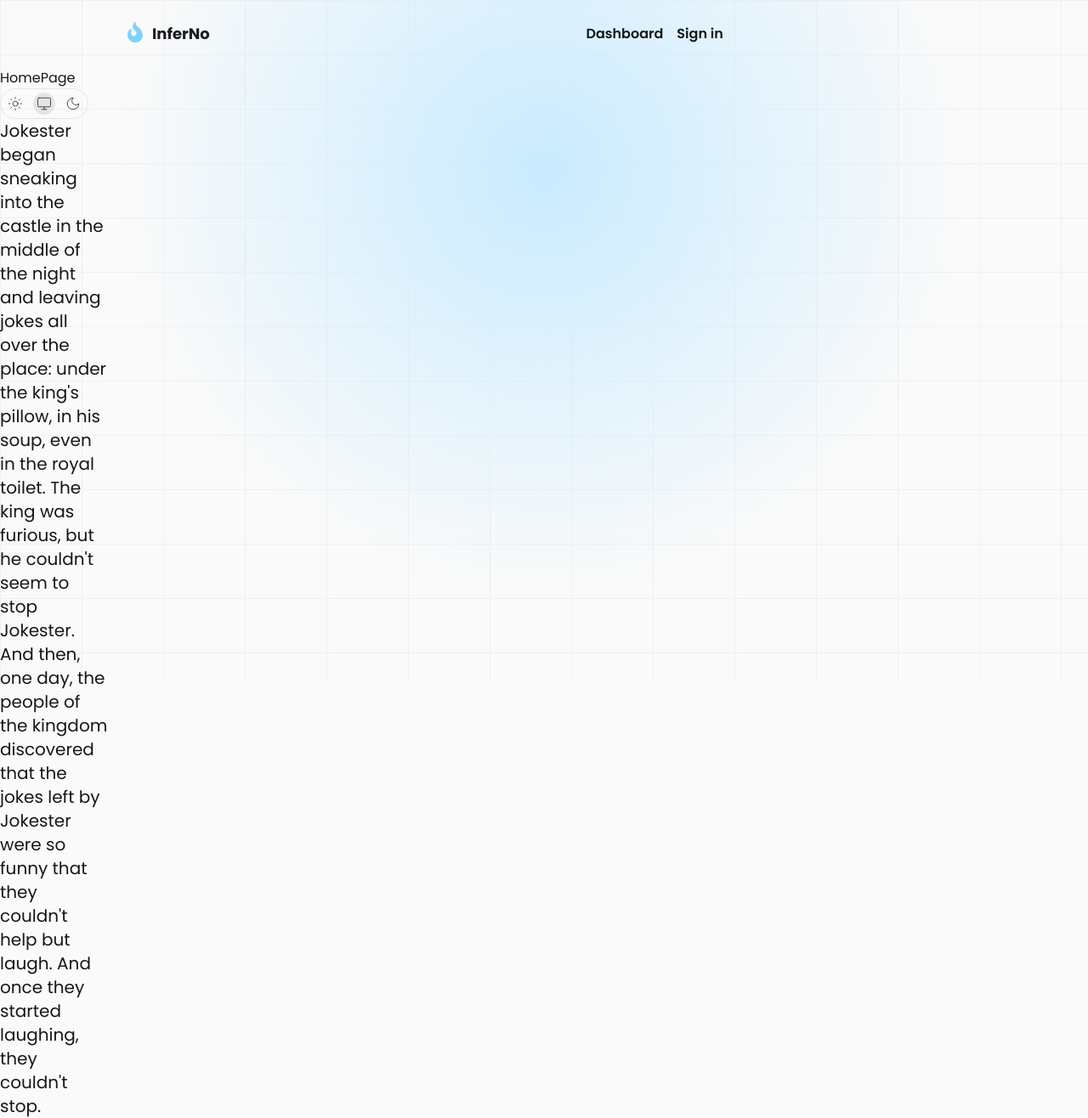
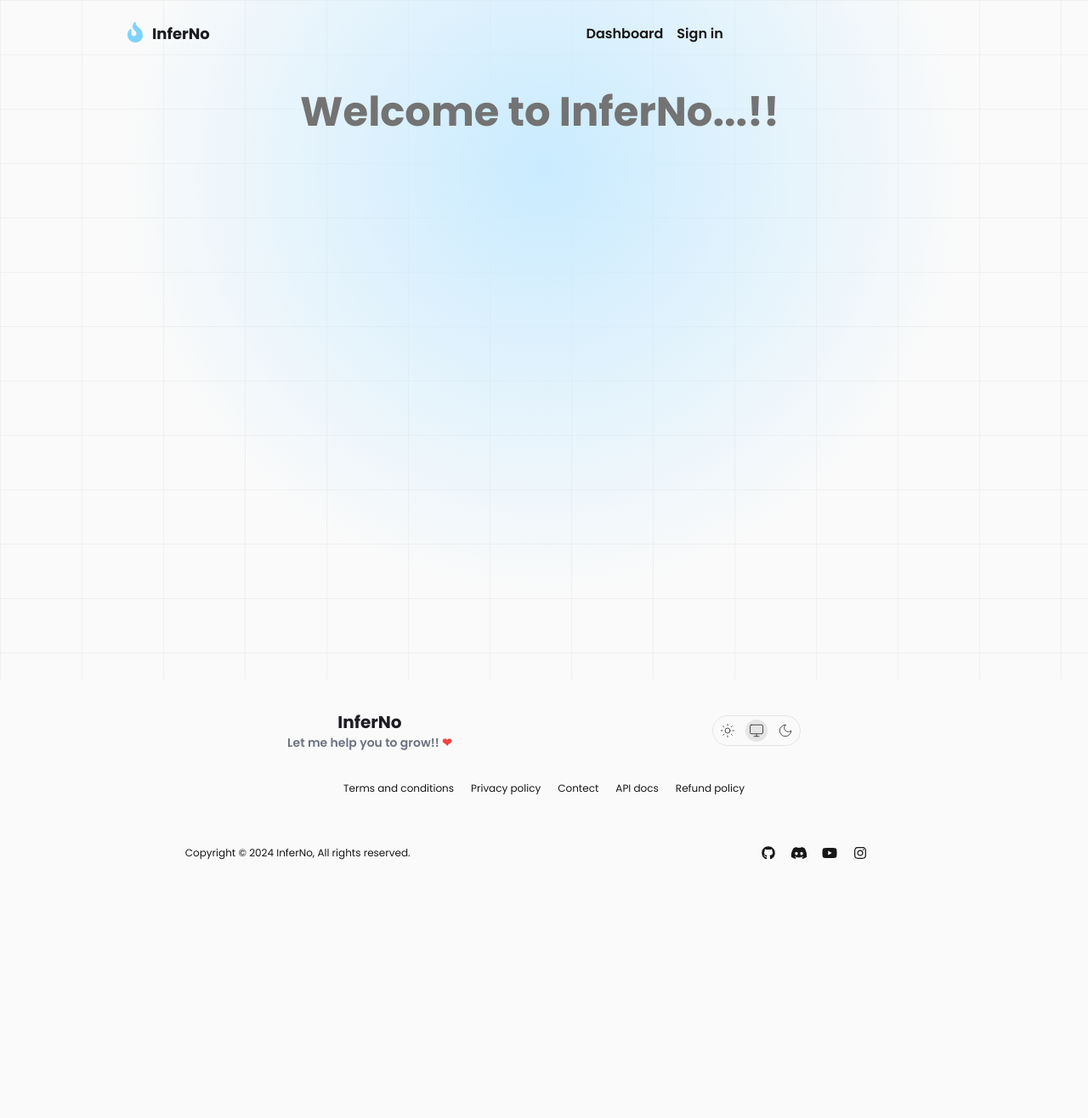
Before and after one commit to kumar-rinku0/inferno, a Next.js app: page / in a window 1280 px wide. Shown: the whole page at 85% size. After the commit the page ends 1052 px from the top, so only its background shows below. Built offline with nearby package versions, Linux system fonts and the light colour scheme; no server answers.

Commit message:
animation, footer update

```diff
--- a/package.json
+++ b/package.json
@@ -14,6 +14,7 @@
     "@radix-ui/react-scroll-area": "^1.1.0",
     "class-variance-authority": "^0.7.0",
     "clsx": "^2.1.1",
+    "framer-motion": "^11.3.21",
     "lucide-react": "^0.417.0",
     "next": "14.2.5",
     "next-themes": "^0.3.0",
--- a/src/app/(root)/layout.tsx
+++ b/src/app/(root)/layout.tsx
@@ -1,4 +1,5 @@
 import ContextProvider from "@/components/context-provider";
+import Footer from "@/components/root/footer";
 import RootNav from "@/components/root/root-nav";
 
 const RootLayout = ({ children }: { children: React.ReactNode }) => {
@@ -9,6 +10,7 @@ const RootLayout = ({ children }: { children: React.ReactNode }) => {
           <div className="absolute bottom-0 left-0 right-0 top-0 bg-[radial-gradient(circle_500px_at_50%_200px,#C9EBFF,transparent)] dark:-z[-2] dark:bg-neutral-950 dark:bg-[radial-gradient(ellipse_80%_80%_at_50%_-20%,rgba(120,119,198,0.3),rgba(255,255,255,0))]">
             <RootNav />
             <main>{children}</main>
+            <Footer />
           </div>
         </div>
       </ContextProvider>
--- a/src/app/(root)/page.tsx
+++ b/src/app/(root)/page.tsx
@@ -1,23 +1,12 @@
 import { ThemeToggle } from "@/components/ui/theme-toggle";
 import { ScrollArea, ScrollBar } from "@/components/ui/scroll-area";
+import AnimatedText from "@/components/root/animated-text";
 export default function Home() {
   return (
-    <div>
-      <ScrollArea className="h-full w-full ">
-          HomePage
-          <div className="w-fit">
-            <ThemeToggle />
-          </div>
-          <div className="text-xl w-32">
-          Jokester began sneaking into the castle in the middle of the night and leaving
-  jokes all over the place: under the king's pillow, in his soup, even in the
-  royal toilet. The king was furious, but he couldn't seem to stop Jokester. And
-  then, one day, the people of the kingdom discovered that the jokes left by
-  Jokester were so funny that they couldn't help but laugh. And once they
-  started laughing, they couldn't stop.
-          </div>
-        <ScrollBar orientation="vertical" />
-      </ScrollArea>
+    <div className="mx-6 p-1 h-[calc(90vh+20px)]">
+      <div className="w-full flex justify-center items-center font-bold p-6">
+      <AnimatedText className="text-5xl text-neutral-500" text="Welcome to InferNo...!!" animation={{hidden:{opacity:0, x:-10}, visible:{opacity:1, x:0,}}} />
+      </div>
     </div>
   );
 }
--- a/src/app/dashboard/page.tsx
+++ b/src/app/dashboard/page.tsx
@@ -1,5 +1,6 @@
 "use client";
 
+import { SkeletonCard } from "@/components/dashboard/skeleton-card";
 import { useUser } from "@clerk/nextjs";
 
 const Dashboard = () => {
@@ -9,10 +10,20 @@ const Dashboard = () => {
   }
   return (
     <>
-   <div>Dashboard</div>
-    <main className="text-base">
+    <div className="h-10 p-2 w-full text-base">
      <div>Hello, {user.firstName} welcome to inferno</div>
-    </main>
+    </div>
+    <div className="w-full flex items-center justify-center">
+    <div className="flex justify-evenly flex-wrap gap-4">
+      <SkeletonCard />
+      <SkeletonCard />
+      <SkeletonCard />
+      <SkeletonCard />
+      <SkeletonCard />
+      <SkeletonCard />
+      <SkeletonCard />
+    </div>
+    </div>
     </>
   );
 };
--- /dev/null
+++ b/src/components/dashboard/skeleton-card.tsx
@@ -0,0 +1,13 @@
+import { Skeleton } from "@/components/ui/skeleton"
+
+export function SkeletonCard() {
+  return (
+    <div className="flex flex-col space-y-3">
+      <Skeleton className="h-[225px] w-[350px] rounded-xl dark:bg-neutral-800" />
+      <div className="space-y-2">
+        <Skeleton className="h-4 w-[250px] dark:bg-neutral-800" />
+        <Skeleton className="h-4 w-[200px] dark:bg-neutral-800" />
+      </div>
+    </div>
+  )
+}
--- /dev/null
+++ b/src/components/dashboard/user-clerk-button.tsx
@@ -0,0 +1,24 @@
+"use client";
+
+import { useUser, UserButton} from "@clerk/nextjs"
+import { FaSpinner } from "react-icons/fa";
+import { Skeleton } from "../ui/skeleton";
+
+
+export const UserClerkButton = () => {
+  const { isLoaded, isSignedIn} = useUser();
+  if(!isLoaded || !isSignedIn) {
+    return (
+      <div className="w-7 h-7 flex justify-center items-center">
+        {/* <FaSpinner className="w-4 animate-spin" /> */}
+        <Skeleton className="w-7 h-7 rounded-full bg-neutral-200 dark:bg-neutral-800"/>
+      </div>
+    );
+  }
+  return (
+    <div className="w-7 h-7 flex justify-center items-center">
+      <UserButton />
+    </div>
+  )
+}
+export default UserClerkButton;
--- a/src/components/header.tsx
+++ b/src/components/header.tsx
@@ -1,7 +1,8 @@
-import { RedirectToUserProfile, UserButton } from "@clerk/nextjs";
+
 import Link from "next/link";
 import { FaFireFlameCurved } from "react-icons/fa6";
-import { ThemeToggle } from "./ui/theme-toggle";
+import { ThemeToggle } from "@/components/ui/theme-toggle";
+import {UserClerkButton} from "@/components/dashboard/user-clerk-button"
 
 const Header = () => {
   return (
@@ -19,7 +20,7 @@ const Header = () => {
           <ThemeToggle />
         </div>
         <div className="flex justify-center items-center">
-          <UserButton />
+          <UserClerkButton />
         </div>
       </div>
     </header>
--- /dev/null
+++ b/src/components/root/animated-text.tsx
@@ -0,0 +1,108 @@
+"use client";
+
+import { motion, useAnimation, useInView, Variant } from "framer-motion";
+import React, { useEffect, useRef } from "react";
+
+type AnimatedTextProps = {
+    text: string | string[];
+    el?: keyof JSX.IntrinsicElements;
+    className?: string;
+    once?: boolean;
+    repeatDelay?: number;
+    startDelay?: number;
+    animation?: {
+        hidden: Variant;
+        visible: Variant;
+    };
+};
+
+const defaultAnimations = {
+    hidden: {
+        opacity: 0,
+        y: 20,
+    },
+    visible: {
+        opacity: 1,
+        y: 0,
+        transition: {
+            duration: 0.1,
+        },
+    },
+};
+
+export const AnimatedText = ({
+    text,
+    el: Wrapper = "p",
+    className,
+    once,
+    repeatDelay,
+    startDelay,
+    animation = defaultAnimations,
+}: AnimatedTextProps) => {
+    const controls = useAnimation();
+    const textArray = Array.isArray(text) ? text : [text];
+    const ref = useRef(null);
+    const isInView = useInView(ref, { amount: 0.5, once });
+
+    useEffect(() => {
+        let timeout: NodeJS.Timeout;
+        timeout = setTimeout(() => {
+            const show = () => {
+                controls.start("visible");
+                if (repeatDelay) {
+                    timeout = setTimeout(async () => {
+                        await controls.start("hidden");
+                        controls.start("visible");
+                    }, repeatDelay);
+                }
+            };
+
+            if (isInView) {
+                show();
+            } else {
+                controls.start("hidden");
+            }
+        }, startDelay);
+        return () => clearTimeout(timeout);
+    }, [isInView, startDelay, repeatDelay, controls]);
+
+    return (
+        <Wrapper className={className}>
+            <span className="sr-only">{textArray.join(" ")}</span>
+            <motion.span
+                ref={ref}
+                initial="hidden"
+                animate={controls}
+                variants={{
+                    visible: { transition: { staggerChildren: 0.1 } },
+                    hidden: {},
+                }}
+                aria-hidden
+            >
+                {textArray.map((line, lineIndex) => (
+                    <span className="block" key={`${line}-${lineIndex}`}>
+                        {line.split(" ").map((word, wordIndex) => (
+                            <span
+                                className="inline-block"
+                                key={`${word}-${wordIndex}`}
+                            >
+                                {word.split("").map((char, charIndex) => (
+                                    <motion.span
+                                        key={`${char}-${charIndex}`}
+                                        className="inline-block"
+                                        variants={animation}
+                                    >
+                                        {char}
+                                    </motion.span>
+                                ))}
+                                <span className="inline-block">&nbsp;</span>
+                            </span>
+                        ))}
+                    </span>
+                ))}
+            </motion.span>
+        </Wrapper>
+    );
+};
+
+export default AnimatedText;
--- /dev/null
+++ b/src/components/root/footer.tsx
@@ -0,0 +1,51 @@
+import Link from "next/link";
+import React from "react";
+import { FaDiscord, FaGithub, FaInstagram, FaYoutube } from "react-icons/fa";
+import { ThemeToggle } from "@/components/ui/theme-toggle";
+
+const Footer = () => {
+  return (
+    <div className="container w-full h-fit">
+      <div className="flex flex-col md:flex-row justify-evenly items-center mb-5">
+      <div className="flex flex-col justify-center items-center py-4">
+        <h3 className="text-xl font-bold text-primary dark:text-white">InferNo</h3>
+        <p className="text-gray-500 font-semibold text-sm">
+          Let me help you to grow!!
+          <span className="text-red-500"> ❤</span>
+        </p>
+      </div>
+      <div className="w-fit">
+        <ThemeToggle />
+      </div>
+      </div>
+      <div className="flex flex-col md:flex-row items-center justify-center gap-x-5 text-xs">
+        <Link prefetch={false} href="/">Terms and conditions</Link>
+        <Link prefetch={false} href="/">Privacy policy</Link>
+        <Link prefetch={false} href="/">Contect</Link>
+        <Link prefetch={false} href="/">API docs</Link>
+        <Link prefetch={false} href="/">Refund policy</Link>
+      </div>
+      <div className="w-full flex flex-col md:flex-row justify-center md:justify-around items-center my-5">
+        <div className="flex flex-wrap justify-center items-center text-xs">Copyright © 2024 InferNo, All rights reserved.</div>
+        <div>
+          <div className="flex flex-row gap-4 items-center p-10">
+            <Link href={"/"} prefetch={false}>
+              <FaGithub className="w-5" />
+            </Link>
+            <Link href={"/"} prefetch={false}>
+              <FaDiscord className="w-5" />
+            </Link>
+            <Link href={"/"} prefetch={false}>
+              <FaYoutube className="w-5" />
+            </Link>
+            <Link href={"/"} prefetch={false}>
+              <FaInstagram className="w-5" />
+            </Link>
+          </div>
+        </div>
+      </div>
+    </div>
+  );
+};
+
+export default Footer;
```
Also changed, not shown: 1 other file (tests, documents, lock files or other folders).
